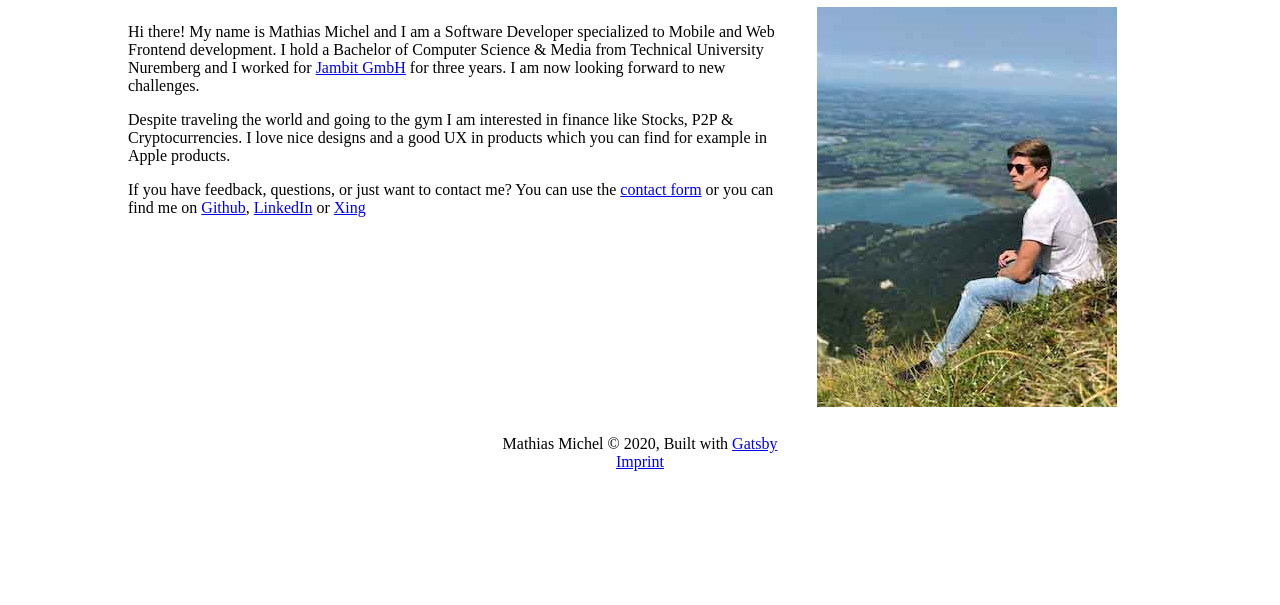
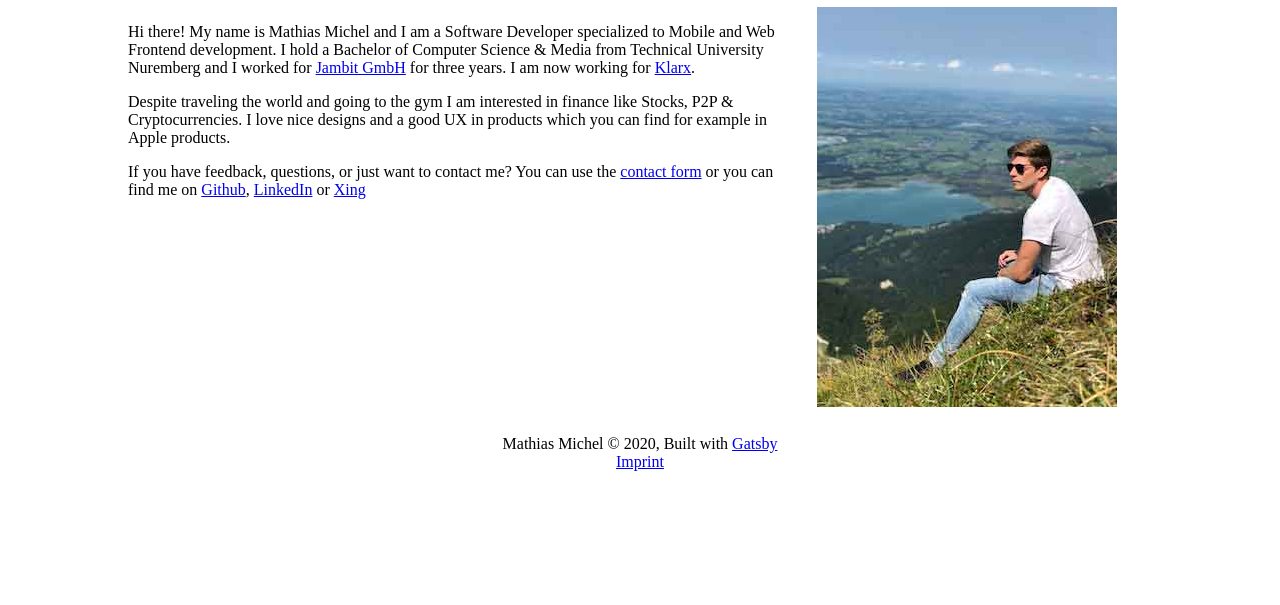
Before and after one commit to m91michel/mathias-x, a Gatsby site: page /about in a window 1280 px wide. Shown: the part 195-800 px from the top of the page. Built offline with nearby package versions, Linux system fonts and the light colour scheme; Gatsby itself is replaced by a stand-in of ours.

Commit message:
update about

```diff
--- a/src/pages/about.jsx
+++ b/src/pages/about.jsx
@@ -4,6 +4,7 @@ import Image from "gatsby-image";
 import styled from "styled-components";
 import Layout from "../components/layout/layout";
 import SEO from "../components/layout/seo";
+import Link from "../components/general/Link";
 
 const SplitContainer = styled.div`
   @media (min-width: 768px) {
@@ -44,8 +45,8 @@ class PageTemplate extends React.Component {
                     Developer specialized to Mobile and Web Frontend
                     development. I hold a Bachelor of Computer Science &amp;
                     Media from Technical University Nuremberg and I worked for{" "}
-                    <a href="https://www.jambit.com" target="_blank" rel="noopener noreferrer">Jambit GmbH</a> for three
-                    years. I am now looking forward to new challenges.
+                    <Link href="https://www.jambit.com">Jambit GmbH</Link> for three
+                    years. I am now working for <Link href="https://www.klarx.de">Klarx</Link>.
                   </p>
                   <p>
                     Despite traveling the world and going to the gym I am
```
